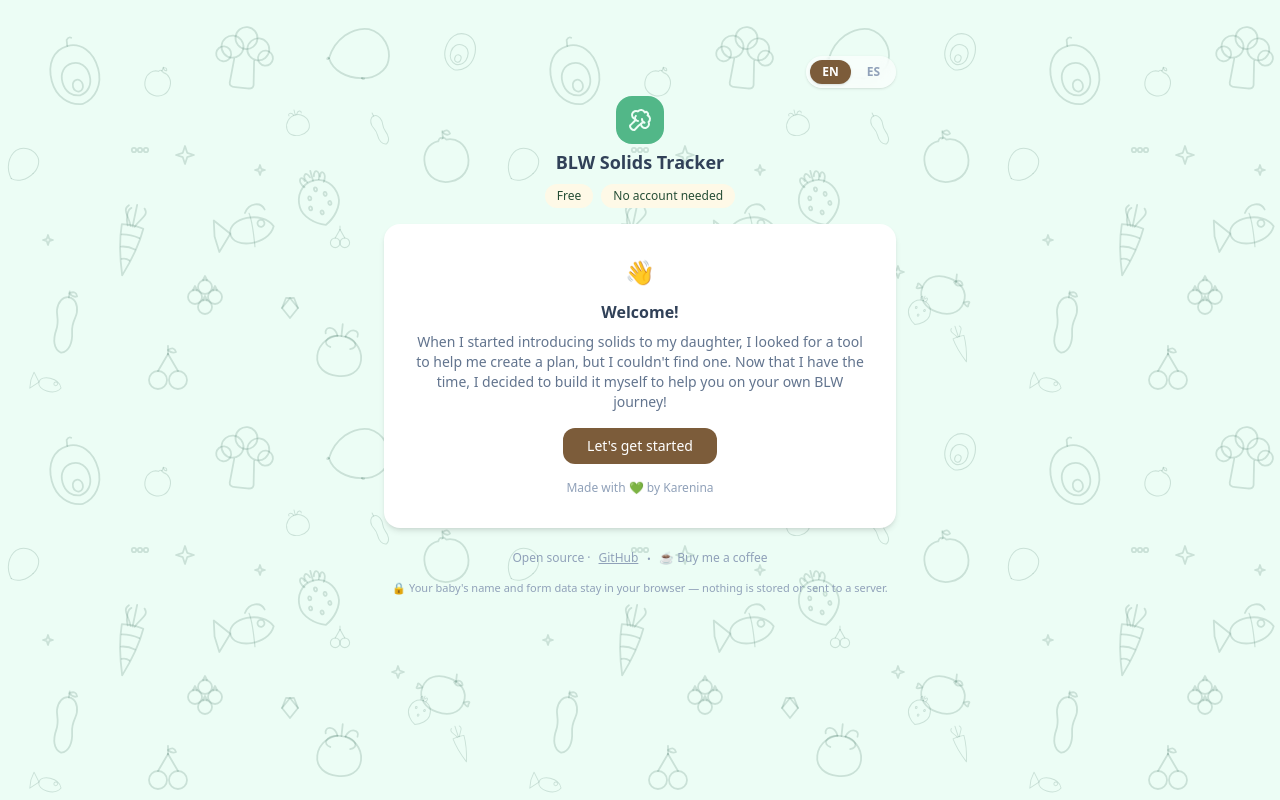
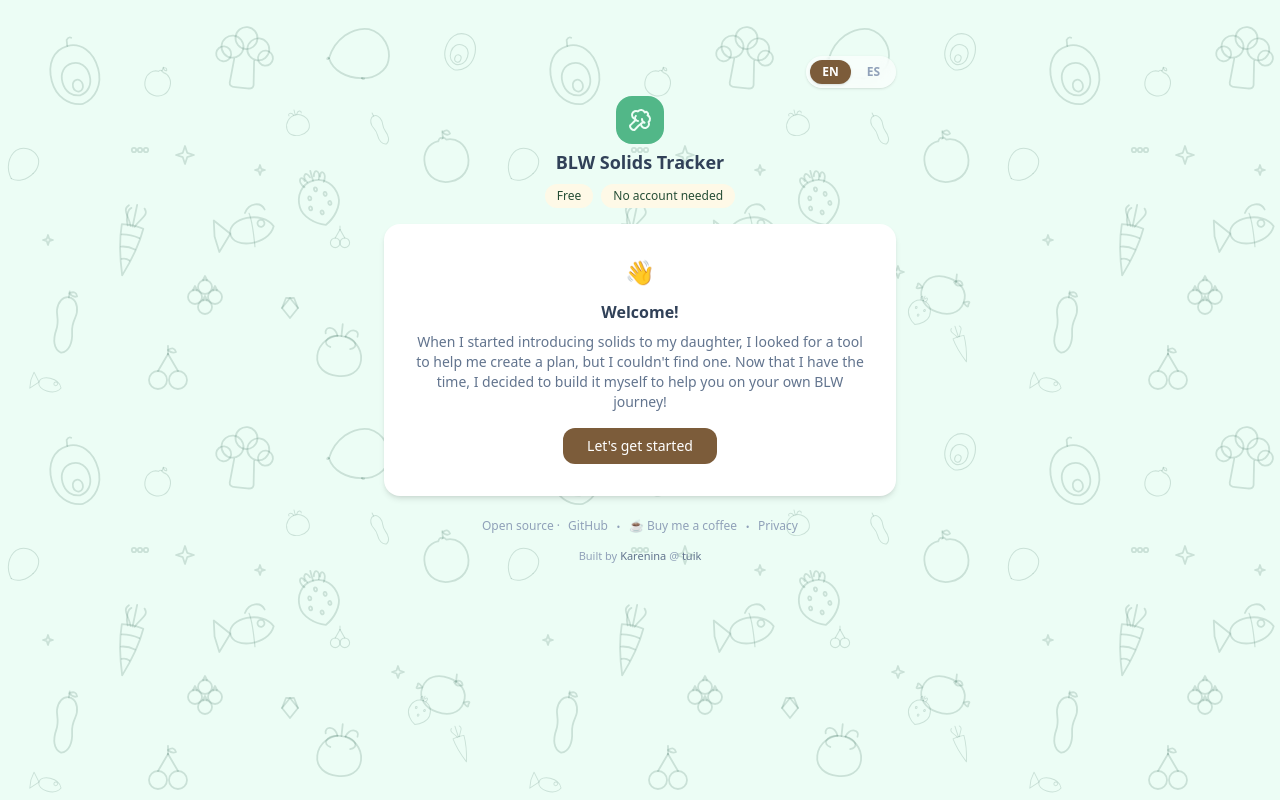
Before and after one commit to karenina-tech/blw-solids-tracker-web, a Next.js app: page / in a window 1280 px wide. Built offline with nearby package versions, Linux system fonts and the light colour scheme.

Commit message:
privacy modal added, co-brand footer strategy added

```diff
--- a/src/app/page.tsx
+++ b/src/app/page.tsx
@@ -13,6 +13,8 @@ import { StepResult } from '@/components/steps/StepResult';
 import { GreetingCard } from '@/components/GreetingCard';
 import { ContributeForm } from '@/components/ContributeForm';
 import { LanguageSwitcher } from '@/components/LanguageSwitcher';
+import { BrandFooter } from '@/components/BrandFooter';
+import { PrivacyNote } from '@/components/PrivacyNote';
 import { Broccoli } from 'lucide-react';
 
 export type FormData = {
@@ -221,7 +223,7 @@ export default function Page() {
 					{t('app.footer.openSource')} ·{' '}
 					<a
 						href='https://github.com/karenina-tech/blw-solids-tracker-web'
-						className='underline hover:text-slate-600'
+						className='hover:text-slate-600'
 						target='_blank'
 						rel='noopener noreferrer'>
 						GitHub
@@ -234,8 +236,10 @@ export default function Page() {
 						className='hover:text-slate-600'>
 						☕ Buy me a coffee
 					</a>
+					<span className='text-lg'>·</span>
+					<PrivacyNote />
 				</p>
-				<p className='text-center text-[11px] text-slate-400 mt-2'>{t('app.footer.privacy')}</p>
+				<BrandFooter />
 			</div>
 		</div>
 	);
--- /dev/null
+++ b/src/components/BrandFooter.tsx
@@ -0,0 +1,37 @@
+'use client';
+
+import { useTranslation } from 'react-i18next';
+
+const DEVELOPER_NAME = 'Karenina';
+const DEVELOPER_URL = 'https://kareninatech.com';
+const AGENCY_NAME = 'tuik';
+const AGENCY_URL = 'https://tuik.ai';
+
+const linkClass =
+	'font-medium text-slate-500 hover:text-slate-700 transition-colors';
+
+export function BrandFooter() {
+	const { t } = useTranslation();
+	return (
+		<p className='text-center text-[11px] text-slate-400 mt-2' aria-label='Site credit'>
+			{t('app.footer.builtBy')}{' '}
+			<a
+				href={DEVELOPER_URL}
+				target='_blank'
+				rel='noopener noreferrer'
+				aria-label={`${DEVELOPER_NAME} portfolio (opens in a new tab)`}
+				className={linkClass}>
+				{DEVELOPER_NAME}
+			</a>{' '}
+			@{' '}
+			<a
+				href={AGENCY_URL}
+				target='_blank'
+				rel='noopener noreferrer'
+				aria-label={`${AGENCY_NAME} agency website (opens in a new tab)`}
+				className={linkClass}>
+				{AGENCY_NAME}
+			</a>
+		</p>
+	);
+}
--- a/src/components/GreetingCard.tsx
+++ b/src/components/GreetingCard.tsx
@@ -18,7 +18,6 @@ export function GreetingCard({ onStart }: Props) {
 				className='bg-seed-600 hover:bg-seed-500 text-white text-sm font-medium px-6 py-2 rounded-xl transition-colors'>
 				{t('greeting.cta')}
 			</button>
-			<p className='text-xs text-slate-400 mt-4'>{t('greeting.madeBy')}</p>
 		</div>
 	);
 }
--- /dev/null
+++ b/src/components/PrivacyNote.tsx
@@ -0,0 +1,64 @@
+'use client';
+
+import { useEffect, useId, useRef, useState } from 'react';
+import { createPortal } from 'react-dom';
+import { useTranslation } from 'react-i18next';
+
+export function PrivacyNote() {
+	const { t } = useTranslation();
+	const [open, setOpen] = useState(false);
+	const closeButtonRef = useRef<HTMLButtonElement>(null);
+	const titleId = useId();
+
+	useEffect(() => {
+		if (!open) return;
+		closeButtonRef.current?.focus();
+
+		const onKeyDown = (e: KeyboardEvent) => {
+			if (e.key === 'Escape') setOpen(false);
+		};
+		document.addEventListener('keydown', onKeyDown);
+		return () => document.removeEventListener('keydown', onKeyDown);
+	}, [open]);
+
+	return (
+		<>
+			<button
+				type='button'
+				onClick={() => setOpen(true)}
+				className='hover:text-slate-600 transition-colors'>
+				{t('app.footer.privacyLabel')}
+			</button>
+
+			{open &&
+				createPortal(
+					<div
+						className='fixed inset-0 z-50 flex items-center justify-center p-4 bg-slate-900/40'
+						onClick={() => setOpen(false)}>
+						<div
+							role='dialog'
+							aria-modal='true'
+							aria-labelledby={titleId}
+							onClick={(e) => e.stopPropagation()}
+							className='bg-white rounded-xl shadow-lg max-w-sm w-full p-5 text-left'>
+							<div className='flex items-start justify-between gap-3 mb-2'>
+								<h2 id={titleId} className='text-sm font-semibold text-slate-800'>
+									{t('app.footer.privacyLabel')}
+								</h2>
+								<button
+									ref={closeButtonRef}
+									type='button'
+									onClick={() => setOpen(false)}
+									aria-label={t('common.close')}
+									className='text-slate-400 hover:text-slate-600 text-lg leading-none shrink-0'>
+									×
+								</button>
+							</div>
+							<p className='text-xs text-slate-500 leading-relaxed'>{t('app.footer.privacy')}</p>
+						</div>
+					</div>,
+					document.body
+				)}
+		</>
+	);
+}
--- a/src/i18n/locales/en.json
+++ b/src/i18n/locales/en.json
@@ -11,21 +11,23 @@
     },
     "footer": {
       "openSource": "Open source",
-      "privacy": "🔒 Your baby's name and form data stay in your browser — nothing is stored or sent to a server."
+      "privacy": "Your baby's name and form data stay in your browser — nothing is stored or sent to a server.",
+      "privacyLabel": "Privacy",
+      "builtBy": "Built by"
     }
   },
   "greeting": {
     "welcome": "Welcome!",
     "body": "When I started introducing solids to my daughter, I looked for a tool to help me create a plan, but I couldn't find one. Now that I have the time, I decided to build it myself to help you on your own BLW journey!",
-    "cta": "Let's get started",
-    "madeBy": "Made with 💚 by Karenina"
+    "cta": "Let's get started"
   },
   "common": {
     "next": "Next →",
     "back": "← Back",
     "startOver": "Start over",
     "optional": "optional",
-    "stepOf": "Step {{current}} of {{total}}"
+    "stepOf": "Step {{current}} of {{total}}",
+    "close": "Close"
   },
   "steps": {
     "babyInfo": {
--- a/src/i18n/locales/es.json
+++ b/src/i18n/locales/es.json
@@ -11,21 +11,23 @@
 		},
 		"footer": {
 			"openSource": "Código abierto",
-			"privacy": "🔒 El nombre de tu bebé y los datos del formulario permanecen en tu navegador — no se almacenan ni se envían a ningún servidor."
+			"privacy": "El nombre de tu bebé y los datos del formulario permanecen en tu navegador — no se almacenan ni se envían a ningún servidor.",
+			"privacyLabel": "Privacidad",
+			"builtBy": "Creado por"
 		}
 	},
 	"greeting": {
 		"welcome": "¡Bienvenida!",
 		"body": "Cuando empecé a introducir sólidos a mi hija, busqué una herramienta para ayudarme a crear un plan, pero no encontré ninguna. Ahora que tengo tiempo, decidí construirla yo misma para ayudarte en tu propio camino BLW.",
-		"cta": "¡Empecemos!",
-		"madeBy": "Hecho con 💚 por Karenina"
+		"cta": "¡Empecemos!"
 	},
 	"common": {
 		"next": "Siguiente →",
 		"back": "← Atrás",
 		"startOver": "Empezar de nuevo",
 		"optional": "opcional",
-		"stepOf": "Paso {{current}} de {{total}}"
+		"stepOf": "Paso {{current}} de {{total}}",
+		"close": "Cerrar"
 	},
 	"steps": {
 		"babyInfo": {
```
